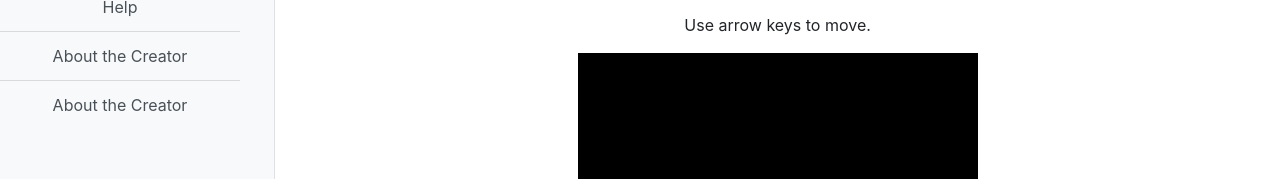
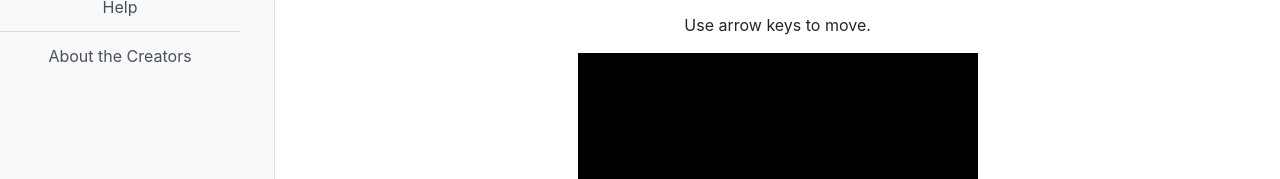
Before and after one commit to shoti411/shoti411.github.io, a website: page index.html in a window 1280 px wide. Shown: the part 300-479 px from the top of the page. Drawn offline with Linux system fonts and the light colour scheme.

Commit message:
no more 2 tabs of about the creators

```diff
--- a/index.html
+++ b/index.html
@@ -34,9 +34,8 @@
         <a href="#" class="list-group-item list-group-item-action bg-light">Contacts</a>
         <a href="#" class="list-group-item list-group-item-action bg-light">Help</a>
 
-        <a href="#" class="list-group-item list-group-item-action bg-light">About the Creator</a>
+        <a href="#" class="list-group-item list-group-item-action bg-light">About the Creators</a>
 
-        <a href="https://www.youtube.com/watch?v=dQw4w9WgXcQ" class="list-group-item list-group-item-action bg-light" target="_blank">About the Creator</a>
 
       </div>
     </div>
```
